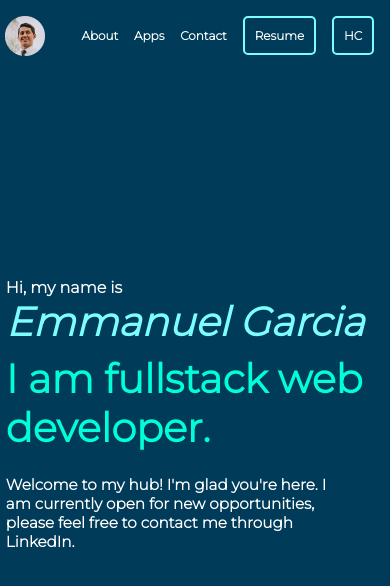
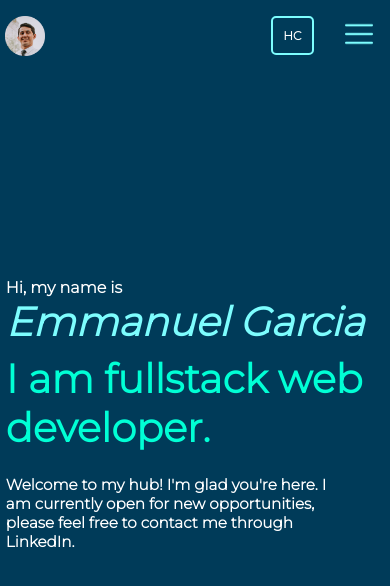
Before and after one commit to emmanuel-a-g/myPage, a Next.js app: page / in a window 390 px wide. Shown: the top 586 px of the page. Built offline with nearby package versions, Linux system fonts and the light colour scheme.

Commit message:
completed hamburger menu

```diff
--- a/components/home/navigation.js
+++ b/components/home/navigation.js
@@ -1,21 +1,27 @@
 import styles from "./navigation.module.css";
 import { useMyContext } from "../context/myContext";
+import { useState, useEffect } from "react";
 function Navigation() {
   const { updateView, handleHighContrast, highContrastStatus } = useMyContext();
-  // <li className={styles.navItem} onClick={() => updateView(3)}>
-  // <span className={styles.number}>03.</span> Education
-  // </li>
-  return (
-    <nav className={styles.navigation} style={highContrastStatus?{backgroundColor: "#5f5e5e"}:{backgroundColor: "#003b59"}}>
-      <div className={styles.imageDiv}>
-        <img
-          className={styles.image}
-          src="./emmanuelCircle.png"
-          alt="Picture of Emmanuel G"
-          onClick={() => updateView(0)}
-          width="40" height="40"
-        />
-      </div>
+  const [sideBar, setSideBar] = useState(false);
+  const [width, setWidth] = useState(null);
+  const breakpoint = 500;
+  useEffect(() => {
+    if (width === null) {
+      setWidth(window.innerWidth);
+    }
+    const handleWindowResize = () => setWidth(window.innerWidth);
+    window.addEventListener("resize", handleWindowResize);
+    return () => window.removeEventListener("resize", handleWindowResize);
+  }, []);
+  function handleSideBar() {
+    setSideBar((prev) => !prev);
+  }
+  function handleSideAndScroll(num) {
+    () => handleSideBar();
+    updateView(num);
+  }
+  const desktop = (
     <ul className={styles.navList}>
       <li className={styles.navItem} onClick={() => updateView(1)}>
         <span className={styles.number}>01.</span> About
@@ -35,9 +41,75 @@ function Navigation() {
         </a>
       </li>
       <li className={styles.navItem}>
-          <button className={styles.buttonColor} onClick={handleHighContrast}>HC</button>
+        <button className={styles.buttonColor} onClick={handleHighContrast}>
+          HC
+        </button>
       </li>
     </ul>
+  );
+  const mobile = (
+    <div className={styles.flexMobileRight}>
+      <ul className={styles.navListMobile}>
+        <li className={styles.navItem}>
+        <button className={styles.buttonColor} onClick={handleHighContrast}>
+        HC
+        </button>
+        </li>
+        <li className={styles.hamburgerItem} onClick={handleSideBar}>
+          <img src="./menu.png" alt="Menu icon, open to expand" width="28" height="28"/>
+      </li>
+      <aside
+      className={sideBar ? styles.activeSide : styles.side}
+      onClick={handleSideBar}
+      >
+      <ul className={styles.drawer}>
+        <span onClick={() => handleSideAndScroll(1)}>
+          <li className={styles.navItemSide}>1. </li> About
+        </span>
+        <span onClick={() => handleSideAndScroll(2)}>
+          <li className={styles.navItemSide}>2. </li> Apps
+        </span>
+        <span onClick={() => handleSideAndScroll(4)}>
+          <li className={styles.navItemSide}>3. </li> Contact
+        </span>
+        <span id={styles.specialSpan}>
+          <li className={styles.navItemSide}>
+          <a
+          href="https://docs.google.com/document/d/e/2PACX-1vQ0gHRDABIHb4v7LB_LRJII3mfFYVUgIwTHyBGrzk7uOKYo1Pw_OsZKlkTIxKDadAOd6VpPLgU1eDLN/pub"
+          target="_blank"
+          >
+          <button className={styles.buttonDrawer}>Resume</button>
+          </a>
+          </li>
+        </span>
+        </ul>
+        </aside>
+      </ul>
+    </div>
+    );
+  // <li className={styles.navItem} onClick={() => updateView(3)}>
+  // <span className={styles.number}>03.</span> Education
+  // </li>
+  return (
+    <nav
+      className={styles.navigation}
+      style={
+        highContrastStatus
+          ? { backgroundColor: "#5f5e5e" }
+          : { backgroundColor: "#003b59" }
+      }
+    >
+      <div className={styles.imageDiv}>
+        <img
+          className={styles.image}
+          src="./emmanuelCircle.png"
+          alt="Picture of Emmanuel G"
+          onClick={() => updateView(0)}
+          width="40"
+          height="40"
+        />
+      </div>
+      {width > breakpoint ? desktop : mobile}
     </nav>
   );
 }
--- a/components/home/navigation.module.css
+++ b/components/home/navigation.module.css
@@ -18,6 +18,43 @@
   justify-content: space-evenly;
   align-items: center;
 }
+.flexMobileRight {
+  display: flex;
+  justify-content: flex-end;
+}
+.navListMobile {
+  /* background-color: red; */
+  display: flex;
+  justify-content: space-between;
+  align-items: center;
+  width: 30%;
+  margin-right: 5%;
+}
+.drawer {
+  width: 100%;
+  height: 70%;
+  display: flex;
+  flex-direction: column;
+  justify-content: space-evenly;
+  align-items: center;
+}
+.drawer span {
+  width: 80%;
+  font-size: 2rem;
+  color: white;
+  border-radius: 5px;
+  border: 1px solid var(--color-light);
+  text-align: center;
+  /* box-shadow: 2px 4px 27px -10px var(--color-light); */
+}
+#specialSpan {
+  background-color: var(--color-batman);
+  width: 100%;
+  text-align: center;
+  border: none;
+  border-radius: none;
+  box-shadow: none;
+}
 
 .navItem {
   display: inline;
@@ -28,6 +65,20 @@
 .navItem:hover {
   cursor: pointer;
 }
+
+.hamburgerItem {
+  display: inline;
+  font-size: 1rem;
+  font-weight: bold;
+  color: var(--color-light);
+}
+.navItemSide {
+  display: inline;
+  font-size: 2rem;
+  font-weight: bold;
+  color: var(--color-dark);
+}
+
 .number {
   color: var(--color-tron);
 }
@@ -48,6 +99,16 @@
   border-radius: 5px;
   padding: 10px;
   color: var(--color-light);
+}
+.buttonDrawer {
+  background-color: inherit;
+  border: 2px solid var(--color-light);
+  border-radius: 5px;
+  padding: 8px;
+  color: var(--color-dark);
+  box-shadow: 2px 4px 27px -10px var(--color-light);
+  font-size: 1.8rem;
+  font-weight: bold;
 }
 .button:hover {
   /* -moz-transition: all 0.5s ease;
@@ -74,6 +135,29 @@
   /* color: black; */
 }
 
+.side {
+  background-color: var(--color-space);
+  width: 88%;
+  height: 100vh;
+  display: flex;
+  justify-content: center;
+  position: fixed;
+  top: 0;
+  left: 188%;
+  transition: 750ms;
+}
+.activeSide {
+  background-color: var(--color-batman);
+  width: 88%;
+  height: 100vh;
+  display: flex;
+  justify-content: center;
+  position: fixed;
+  top: 0;
+  left: 12%;
+  transition: 850ms;
+}
+
 @media only screen and (max-width: 800px) {
   .navigation {
     grid-template-columns: 13% 87%;
@@ -81,6 +165,10 @@
   }
   .navList {
     grid-column: 2 / span 1;
+    padding: 0 0 0 15px;
+  }
+  .navListMobile {
+    grid-column: 2 /span1;
     padding: 0 0 0 15px;
   }
   .navItem {
```
Also changed, not shown: public/menu.png (added). Lines whose indentation alone changed are shown as unchanged.
